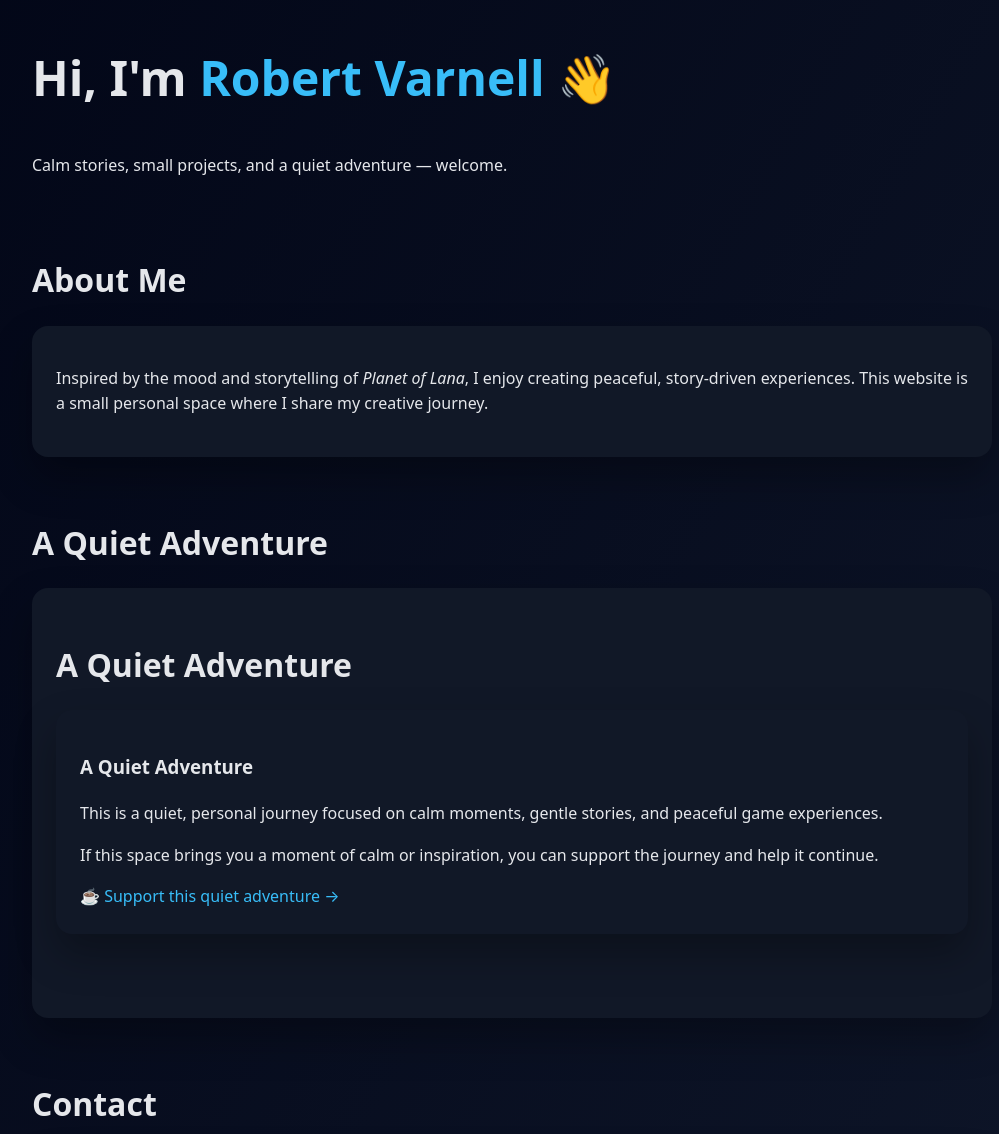
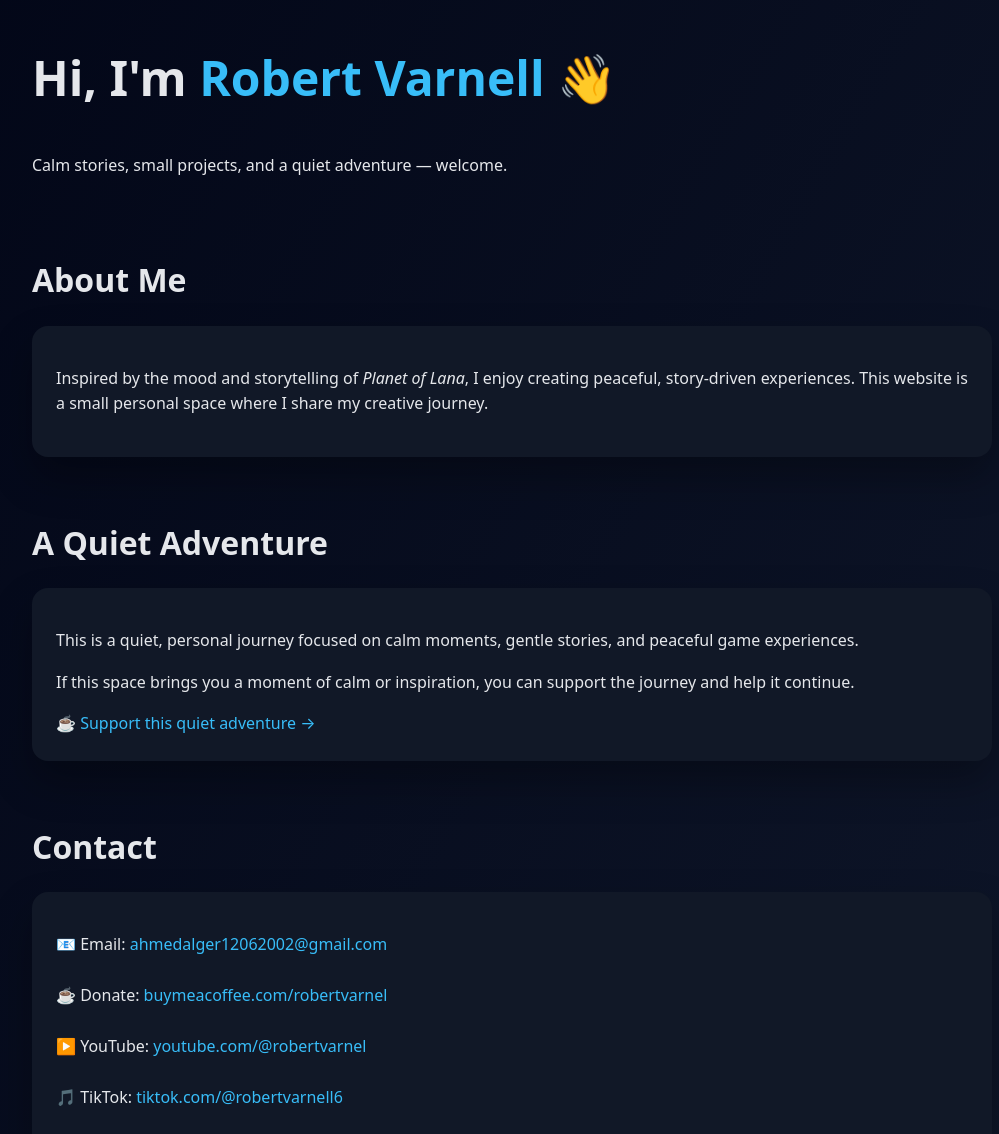
Before and after one commit to ahmedalger12062002-lab/ahmedalger12062002-lab.github.io, a plain HTML site: page index.html in a window 1280 px wide. Shown: the top 1134 px of the page, without its empty margins (128-1127 px from the left). Drawn offline with Linux system fonts and the light colour scheme.

Commit message:
Update index.html

```diff
--- a/index.html
+++ b/index.html
@@ -110,11 +110,6 @@
     <section>
       <h2>A Quiet Adventure</h2>
       <div class="card">
-  <section>
-  <h2>A Quiet Adventure</h2>
-  <div class="card">
-
-    <h3>A Quiet Adventure</h3>
 
     <p>
       This is a quiet, personal journey focused on calm moments,
```
